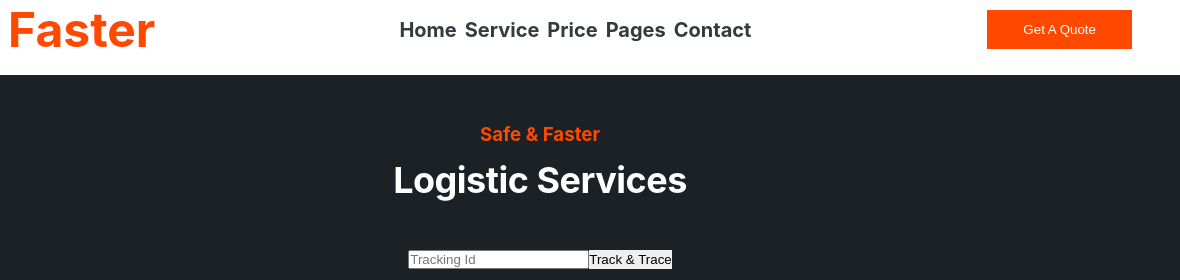
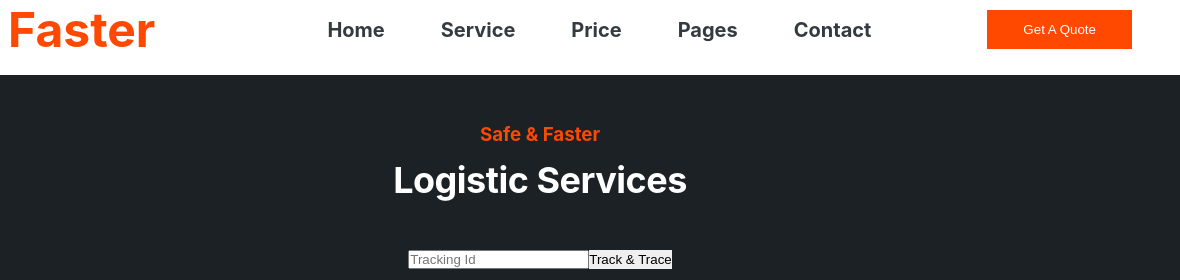
Before and after one commit to rangelconcatenado33/landingPage-exercise, a plain HTML site: page index.html in a window 1280 px wide. Shown: the top 280 px of the page, 100-1280 px from the left. Drawn offline with Linux system fonts and the light colour scheme.

Commit message:
Update index.html

```diff
--- a/index.html
+++ b/index.html
@@ -25,11 +25,11 @@
             </div>
 
             <ul id="navbar">
-                <li><a href = #>Home</a></li>
-                <li><a href = #>Service</a></li>
-                <li><a href = #>Price</a></li>
-                <li><a href = #>Pages</a></li>
-                <li><a href = #>Contact</a></li>
+                <li><a href = #><div id="option1" class="option">Home</div></a></li>
+                <li><a href = #><div id="option2" class="option">Service</div></a></li>
+                <li><a href = #><div id="option3" class="option">Price</div></a></li>
+                <li><a href = #><div id="option4" class="option">Pages</div></a></li>
+                <li><a href = #><div id="option5" class="option">Contact</div></a></li>
             </ul>
 
             <button>Get A Quote</button>
@@ -270,4 +270,6 @@
             </ul>
         </footer>
     </div>
+
+     <script src="index.js"></script>
 </body>
```
